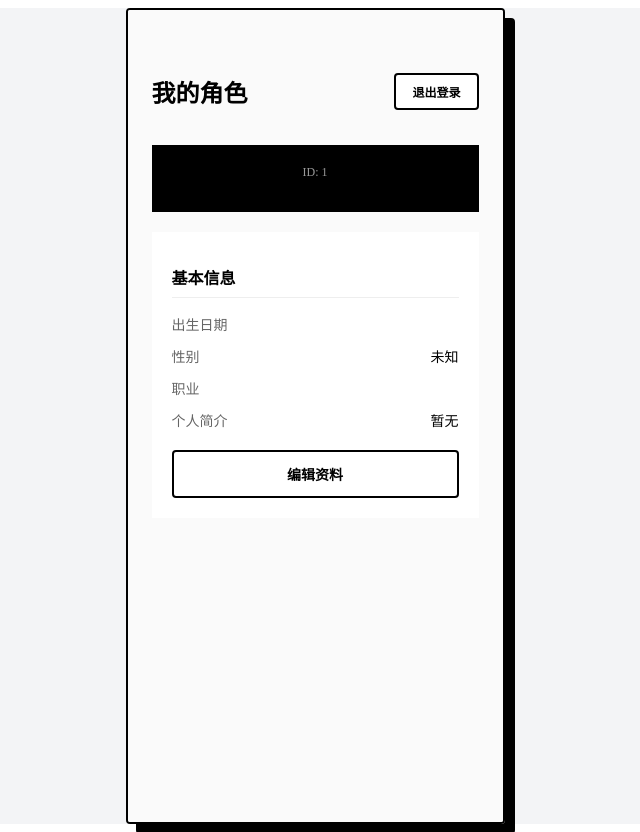
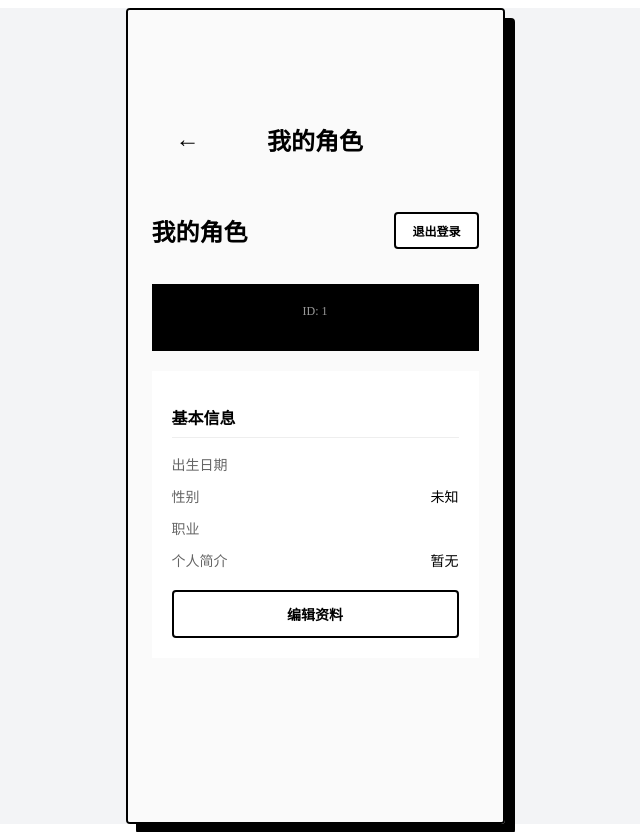
Before and after one commit to NCGreatDevil/the-lucky-life, a Vue app: page /profile in a window 1280 px wide. Shown: the whole page, without its empty margins (325-965 px from the left). Built offline with nearby package versions, Linux system fonts and the light colour scheme; no server answers; sample sign-in values are in the browser's storage; the HTML template or start-up script is replaced by a standard one; a web font is replaced by a local one.

Commit message:
ui: Profile页面优化 - 返回按钮和退出登录按钮布局调整

```diff
--- a/src/views/Home.vue
+++ b/src/views/Home.vue
@@ -163,7 +163,7 @@ const luckLevel = computed(() => {
   justify-content: flex-end;
   gap: 12px;
   padding: 12px 16px;
-  background: #f5f5f5;
+  /* background: #f5f5f5; */
   font-size: 12px;
 }
 
--- a/src/views/Profile.vue
+++ b/src/views/Profile.vue
@@ -1,5 +1,11 @@
 <template>
   <div class="profile-page">
+        <!-- 顶部标题 -->
+    <header class="header">
+      <router-link to="/" class="back-btn">←</router-link>
+      <h1 class="title sketch-font">我的角色</h1>
+      <div class="placeholder"></div>
+    </header>
     <div class="profile-container">
       <div class="profile-header">
         <h1 class="sketch-font">我的角色</h1>
@@ -276,6 +282,30 @@ async function handleLogout() {
   font-size: 24px;
 }
 
+
+.header {
+  display: flex;
+  justify-content: space-between;
+  align-items: center;
+  padding: 48px 24px 24px;
+}
+
+.back-btn {
+  font-size: 24px;
+  text-decoration: none;
+  color: inherit;
+  width: 40px;
+}
+
+.title {
+  font-size: 24px;
+  font-weight: bold;
+}
+
+.placeholder {
+  width: 40px;
+}
+
 .btn-logout {
   padding: 8px 16px;
   font-size: 12px;
```
